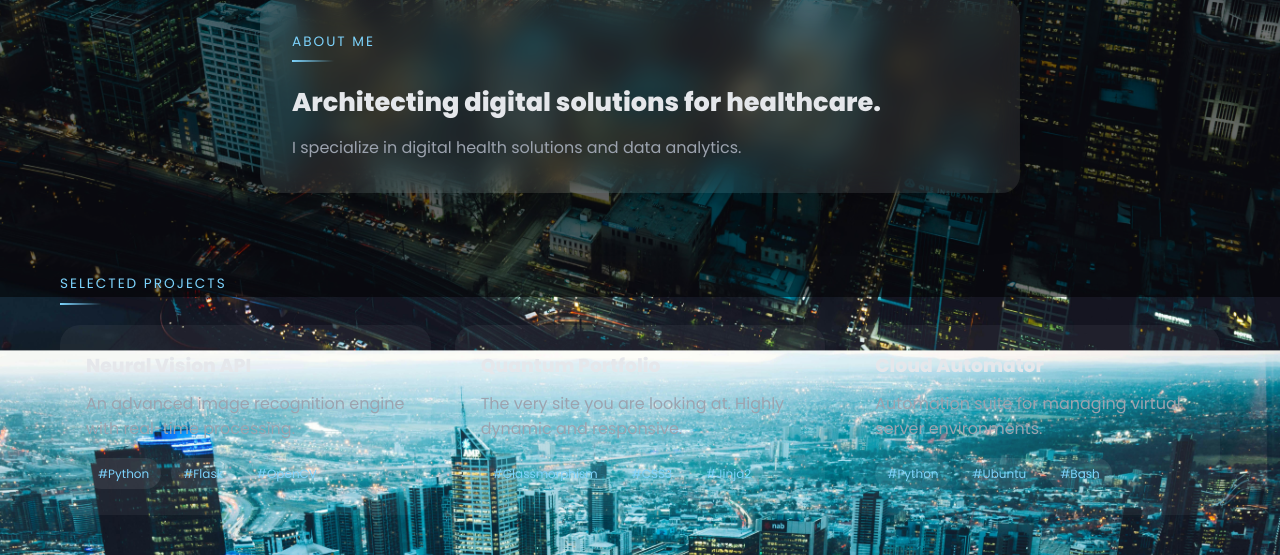
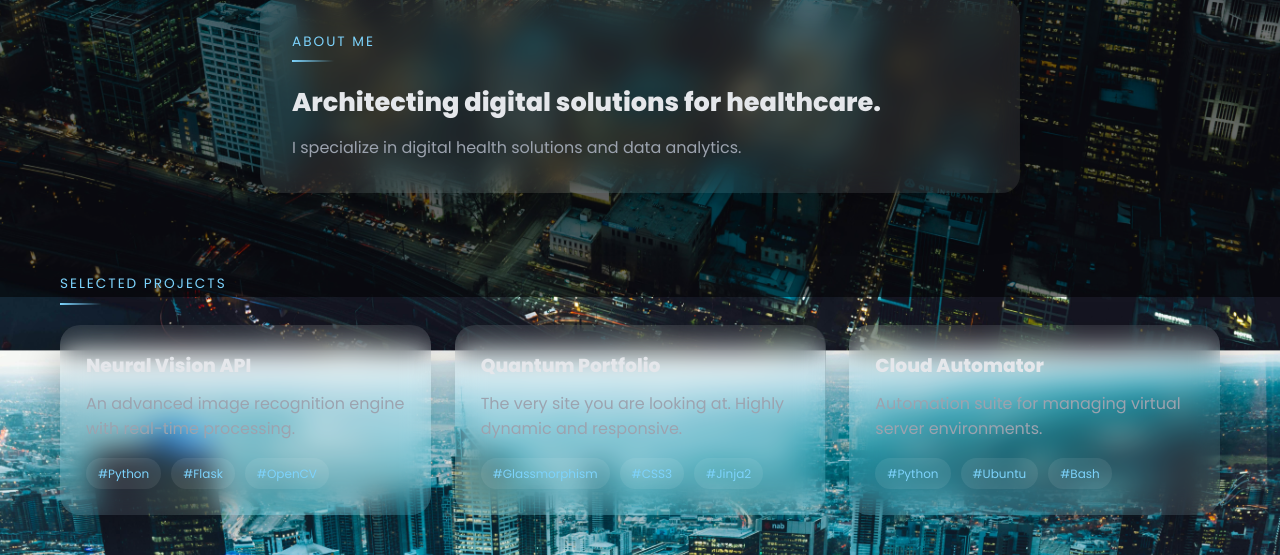
Before and after one commit to alanirawad-sketch/Portfolio, a Flask app: page / in a window 1280 px wide. Shown: the part 503-1058 px from the top of the page. Run offline with Flask 3, Linux system fonts and the light colour scheme.

Commit message:
Update style.css

```diff
--- a/static/style.css
+++ b/static/style.css
@@ -154,11 +154,17 @@ section {
     gap: 24px;
 }
 
+/* ===== PROJECT GLASS CARDS ===== */
+
 .project-card {
-    background: rgba(255, 255, 255, 0.05);
+    background: var(--bg-glass);          /* SAME as About */
+    backdrop-filter: blur(14px);          /* SAME as About */
     border-radius: 20px;
     padding: 26px;
-    transition: transform 0.25s ease, box-shadow 0.25s ease;
+
+    box-shadow: 0 20px 40px rgba(0, 0, 0, 0.25);
+
+    transition: transform 0.3s ease, box-shadow 0.3s ease;
 }
 
 .project-card:hover {
```
